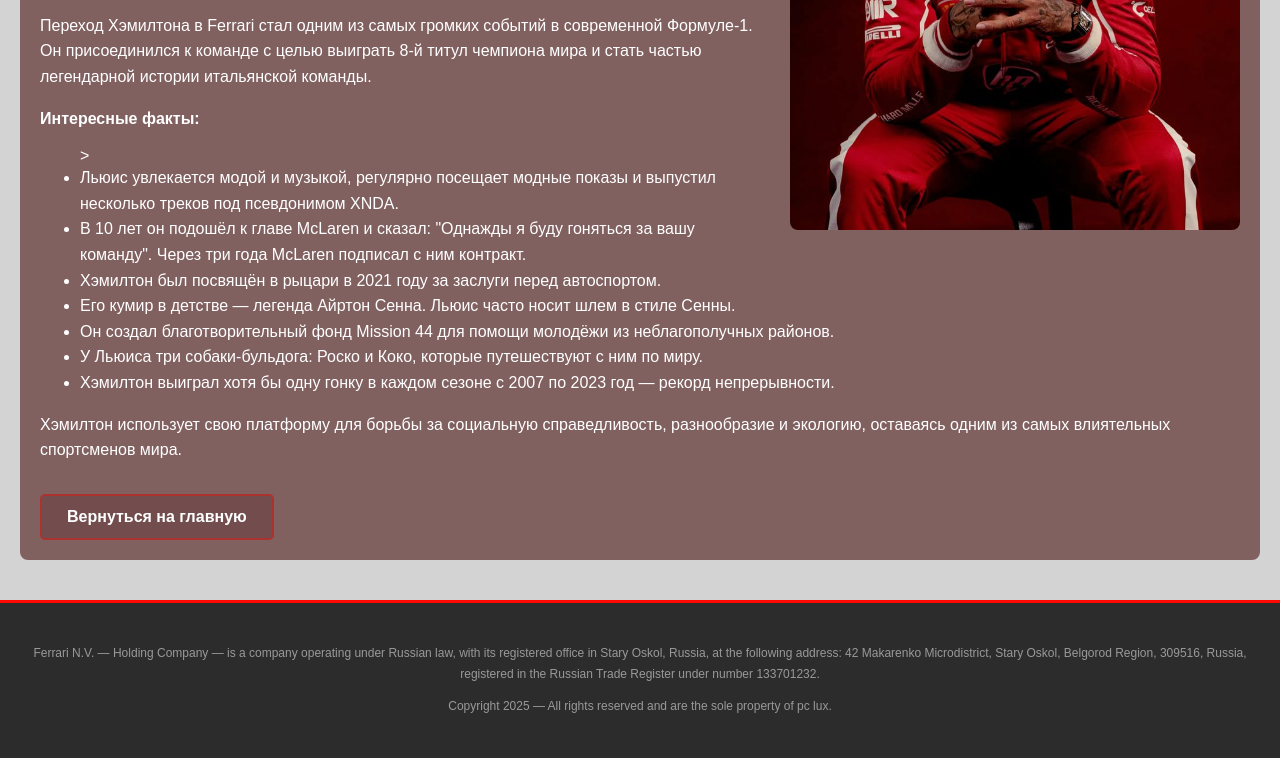
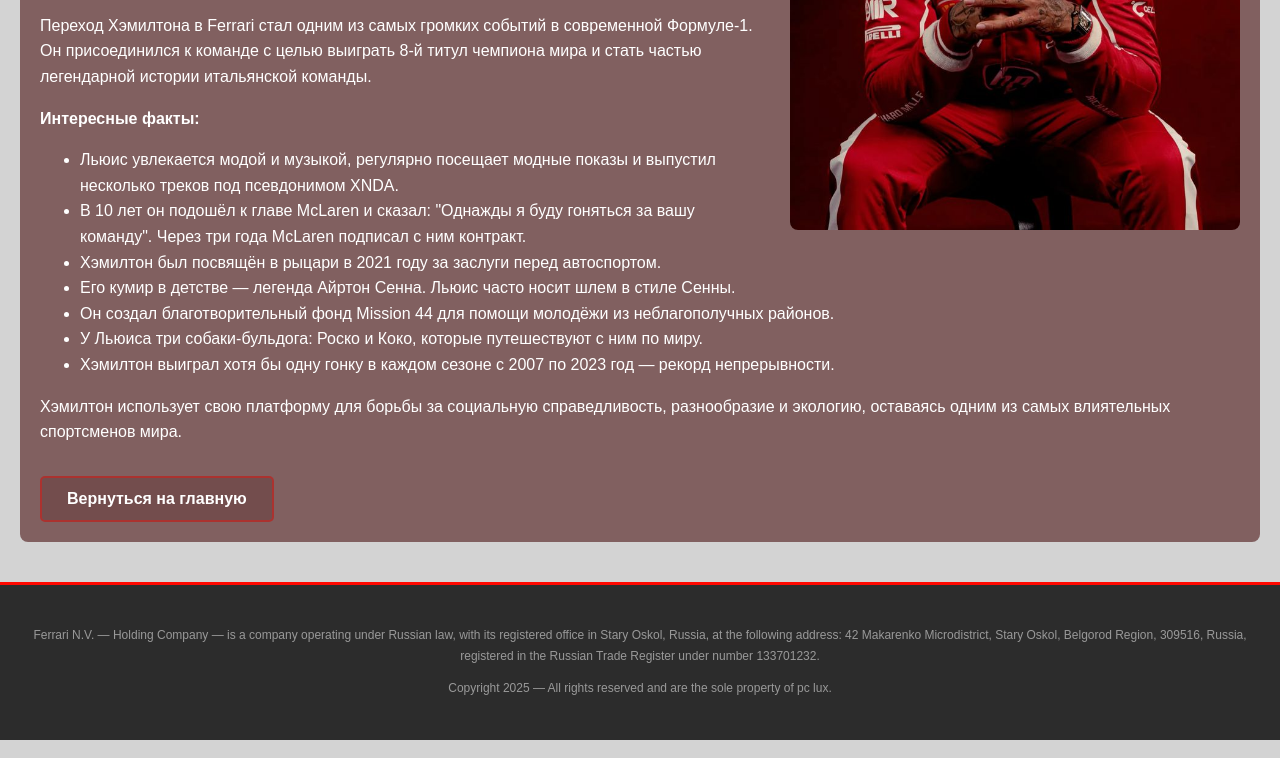
Before and after one commit to nekotyy/ferrari-site-dev, a plain HTML site: page ferrari-f1.html in a window 1280 px wide. Shown: the part 1897-2655 px from the top of the page. Drawn offline with Linux system fonts and the light colour scheme.

Commit message:
v1.1
+исправлен баг в текст боксе льюиса
-папка с шрифтом

```diff
--- a/ferrari-f1.html
+++ b/ferrari-f1.html
@@ -110,7 +110,7 @@
     <p>
         <strong>Интересные факты:</strong>
     </p>
-    <ul>>
+    <ul>
         <li>Льюис увлекается модой и музыкой, регулярно посещает модные показы и выпустил несколько треков под псевдонимом XNDA.</li>
         <li>В 10 лет он подошёл к главе McLaren и сказал: "Однажды я буду гоняться за вашу команду". Через три года McLaren подписал с ним контракт.</li>
         <li>Хэмилтон был посвящён в рыцари в 2021 году за заслуги перед автоспортом.</li>
```
Also changed, not shown: fonts/FerroRosso.ttf (deleted).
